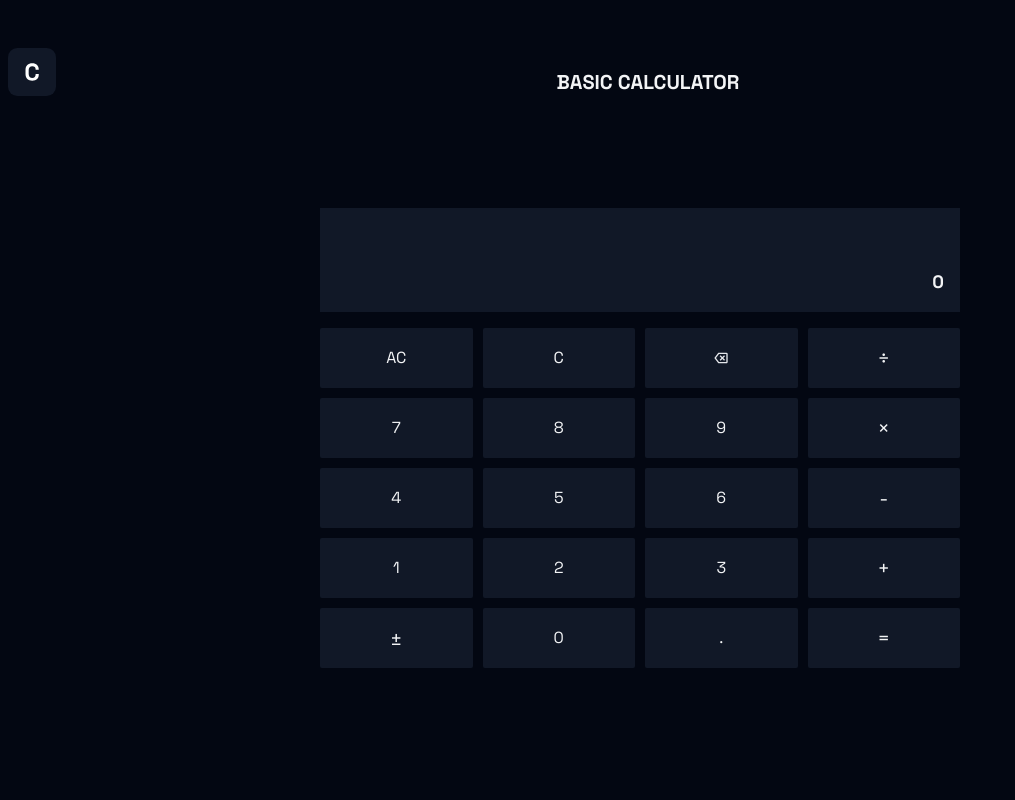
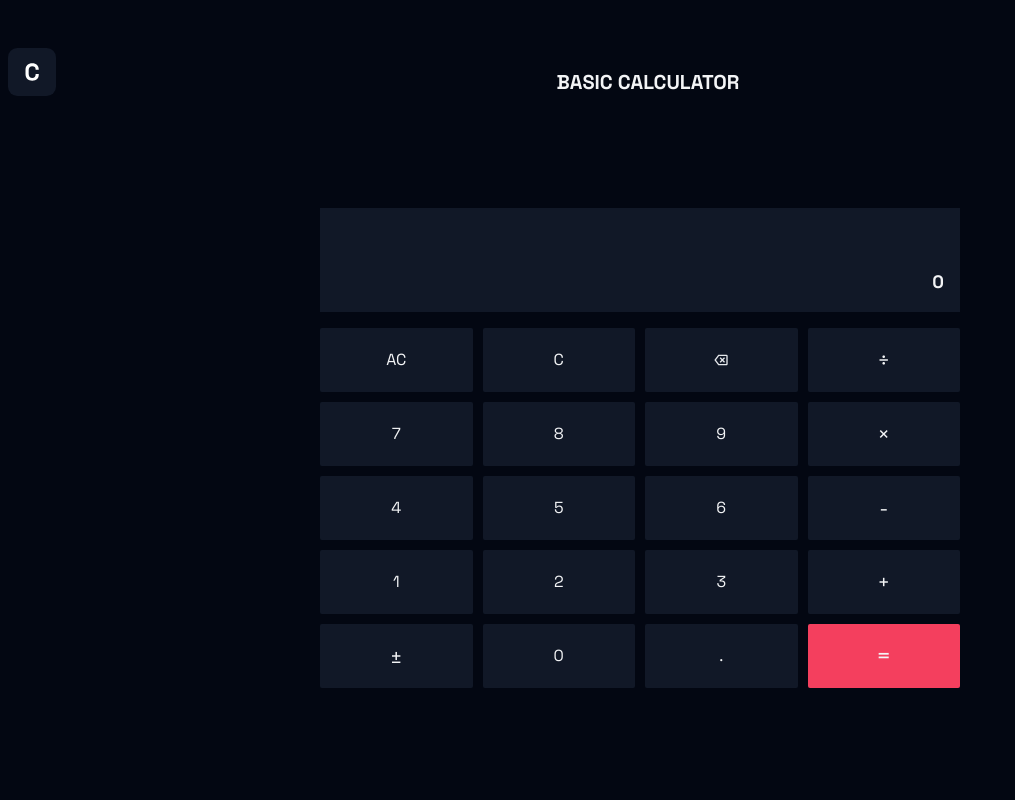
Before and after one commit to blueorionn/calculator, a Next.js app: page /basic in a window 1280 px wide. Shown: the top 800 px of the page, without its empty margins (0-1015 px from the left). Built offline with nearby package versions, Linux system fonts and the light colour scheme.

Commit message:
change bg of eval

```diff
--- a/src/components/buttons/FunctionButton.tsx
+++ b/src/components/buttons/FunctionButton.tsx
@@ -55,9 +55,11 @@
     <>
       <button
         type="button"
-        className="bg-gray-900 flex justify-center items-center rounded-sm py-4 hover:bg-gray-800 transition-all duration-100"
+        className="bg-rose-500 flex justify-center items-center rounded-sm py-4 hover:bg-rose-600 transition-all duration-100"
       >
-        <span className={`${spaceGrotesk.className} text-xl`}>=</span>
+        <span className={`${spaceGrotesk.className} text-2xl text-gray-100`}>
+          =
+        </span>
       </button>
     </>
   );
```
